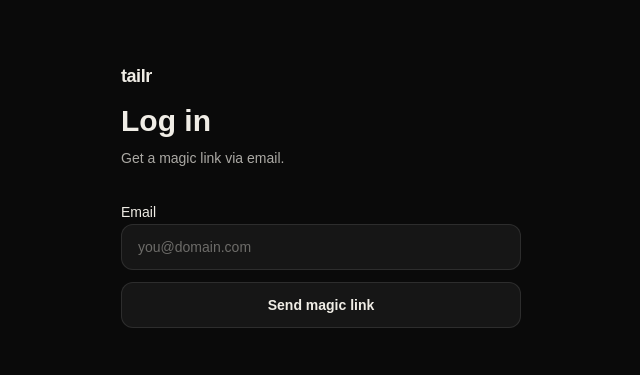
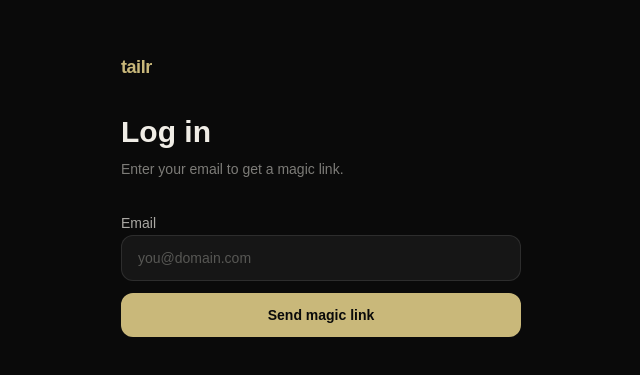
Before and after one commit to RusheelNarasimhan/tailr, a Next.js app: page /auth/login in a window 1280 px wide. Shown: the part 205-580 px from the top of the page, without its empty margins (319-959 px from the left). Built offline with nearby package versions, Linux system fonts and the light colour scheme; no server answers.

Commit message:
login page animations

```diff
--- a/app/auth/login/page.tsx
+++ b/app/auth/login/page.tsx
@@ -2,42 +2,95 @@
 
 import { createClient } from "@/lib/supabase/client";
 import { useRouter } from "next/navigation";
-import { useEffect, useMemo, useState } from "react";
+import { useEffect, useMemo, useRef, useState } from "react";
+
+// Improved fade-in (IntersectionObserver)
+function useFadeIn(delay = 0) {
+  const ref = useRef<HTMLDivElement>(null);
+
+  useEffect(() => {
+    const el = ref.current;
+    if (!el) return;
+
+    el.style.opacity = "0";
+    el.style.transform = "translateY(20px)";
+
+    const observer = new IntersectionObserver(
+      ([entry]) => {
+        if (entry.isIntersecting) {
+          setTimeout(() => {
+            el.style.transition = `opacity 0.6s ease ${delay}ms, transform 0.6s ease ${delay}ms`;
+            el.style.opacity = "1";
+            el.style.transform = "translateY(0)";
+          }, 50);
+          observer.disconnect();
+        }
+      },
+      { threshold: 0.1 }
+    );
+
+    observer.observe(el);
+
+    return () => observer.disconnect();
+  }, [delay]);
+
+  return ref;
+}
 
 export default function LoginPage() {
   const supabase = useMemo(() => createClient(), []);
   const router = useRouter();
+
   const [email, setEmail] = useState("");
   const [status, setStatus] = useState<string | null>(null);
   const [error, setError] = useState<string | null>(null);
   const [loading, setLoading] = useState(false);
+
+  const logo = useFadeIn(0);
+  const heading = useFadeIn(100);
+  const form = useFadeIn(200);
 
   const origin =
     typeof window !== "undefined"
       ? window.location.origin
       : process.env.NEXT_PUBLIC_APP_URL ?? "http://localhost:3000";
 
+  // Redirect if already logged in
   useEffect(() => {
     async function checkUser() {
-      const { data: { user } } = await supabase.auth.getUser();
-      if (user) router.push("/app");
+      const {
+        data: { user },
+      } = await supabase.auth.getUser();
+      if (user) router.replace("/app");
     }
     void checkUser();
   }, [supabase, router]);
 
   async function sendMagicLink(e: React.FormEvent) {
     e.preventDefault();
+    if (loading) return;
+
     setError(null);
     setStatus(null);
     setLoading(true);
+
     try {
       const trimmed = email.trim();
+
       if (!trimmed) {
         setError("Please enter your email.");
+        setLoading(false);
+        return;
+      }
+
+      if (!/^\S+@\S+\.\S+$/.test(trimmed)) {
+        setError("Enter a valid email address.");
+        setLoading(false);
         return;
       }
 
       const intent = new URLSearchParams(window.location.search).get("intent");
+
       const redirectTo =
         intent === "upgrade"
           ? `${origin}/auth/callback?next=${encodeURIComponent("/app?checkout=true")}`
@@ -49,8 +102,11 @@ export default function LoginPage() {
           emailRedirectTo: redirectTo,
         },
       });
+
       if (otpError) throw otpError;
-      setStatus("Magic link sent. Check your email to finish signing in.");
+
+      setStatus("Magic link sent. Check your email.");
+      setEmail("");
     } catch (e) {
       setError(e instanceof Error ? e.message : "Failed to send magic link.");
     } finally {
@@ -59,20 +115,31 @@ export default function LoginPage() {
   }
 
   return (
-    <div className="min-h-screen bg-[#0a0a0a] text-[#f0ede6]">
-      <div className="mx-auto flex min-h-screen w-full max-w-md flex-col justify-center px-6 py-10">
-        <div className="mb-8">
-          <div className="text-lg font-semibold tracking-tight">tailr</div>
-          <h1 className="mt-3 text-3xl font-semibold leading-tight">Log in</h1>
-          <p className="mt-2 text-sm text-[#f0ede6]/70">
-            Get a magic link via email.
+    <div className="min-h-screen flex items-center justify-center bg-[#0a0a0a] text-[#f0ede6]">
+      <div className="w-full max-w-md px-6 py-10">
+        <div ref={logo} className="mb-8">
+          <div className="text-lg font-semibold tracking-tight text-[#c9b87a]">
+            tailr
+          </div>
+        </div>
+
+        <div ref={heading} className="mb-8">
+          <h1 className="text-3xl font-semibold leading-tight">Log in</h1>
+          <p className="mt-2 text-sm text-[#f0ede6]/50">
+            Enter your email to get a magic link.
           </p>
         </div>
+
+        <div ref={form}>
           <form onSubmit={sendMagicLink} className="space-y-3">
             <div className="space-y-2">
-            <label htmlFor="email" className="text-sm font-medium">
+              <label
+                htmlFor="email"
+                className="text-sm font-medium text-[#f0ede6]/70"
+              >
                 Email
               </label>
+
               <input
                 id="email"
                 type="email"
@@ -80,27 +147,32 @@ export default function LoginPage() {
                 value={email}
                 onChange={(e) => setEmail(e.target.value)}
                 placeholder="you@domain.com"
-              className="w-full rounded-xl border border-white/10 bg-white/5 px-4 py-3 text-sm text-[#f0ede6] placeholder:text-[#f0ede6]/40 outline-none focus:border-[#c9b87a]/60"
+                required
+                className="w-full rounded-xl border border-white/10 bg-white/5 px-4 py-3 text-sm text-[#f0ede6] placeholder:text-[#f0ede6]/30 outline-none transition focus:border-[#c9b87a]/60 focus:bg-white/[0.07]"
               />
             </div>
+
             <button
               type="submit"
               disabled={loading}
-            className="inline-flex w-full items-center justify-center rounded-xl border border-white/10 bg-white/5 px-4 py-3 text-sm font-semibold transition hover:bg-white/10 disabled:opacity-60"
+              className="inline-flex w-full items-center justify-center rounded-xl bg-[#c9b87a] px-4 py-3 text-sm font-semibold text-[#0a0a0a] transition hover:opacity-90 disabled:opacity-60"
             >
               {loading ? "Sending…" : "Send magic link"}
             </button>
           </form>
-        {error ? (
+
+          {error && (
             <div className="mt-4 rounded-xl border border-red-500/30 bg-red-500/10 px-4 py-3 text-sm text-red-200">
               {error}
             </div>
-        ) : null}
-        {status ? (
+          )}
+
+          {status && (
             <div className="mt-4 rounded-xl border border-emerald-500/30 bg-emerald-500/10 px-4 py-3 text-sm text-emerald-100">
               {status}
             </div>
-        ) : null}
+          )}
+        </div>
       </div>
     </div>
   );
```
Lines whose indentation alone changed are shown as unchanged.
